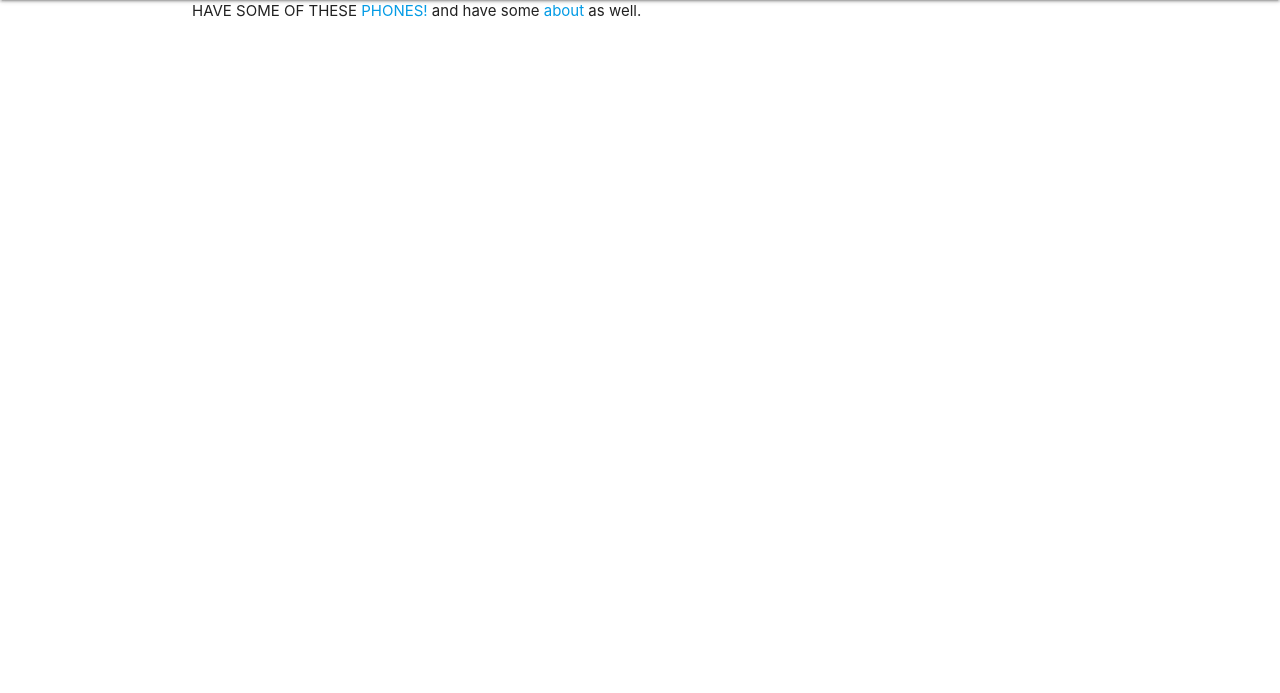
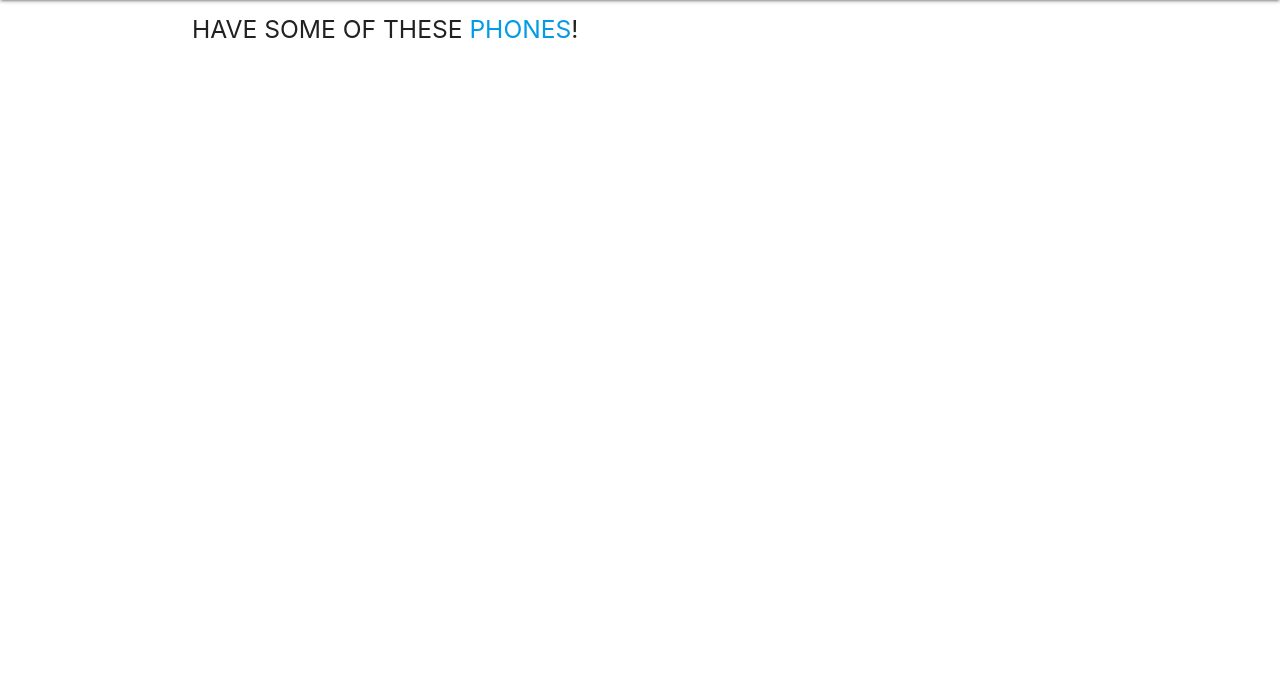
Before and after one commit to richclarke0/Phone_Collector_Django, a Django app: page / in a window 1280 px wide. Shown: the part 64-757 px from the top of the page. Run offline with Django 4.2, Linux system fonts and the light colour scheme.

Commit message:
modify catchpage.html

```diff
--- a/phones/main_app/templates/catchpage.html
+++ b/phones/main_app/templates/catchpage.html
@@ -1,5 +1,5 @@
 {%extends 'base.html'%}
 
 {%block content%}
-HAVE SOME OF THESE <a href="/phones">PHONES!</a> and have some <a href="/about">about</a> as well.
+<h5>HAVE SOME OF THESE <a href="/phones">PHONES</a>!</h5>
 {%endblock%}
```
